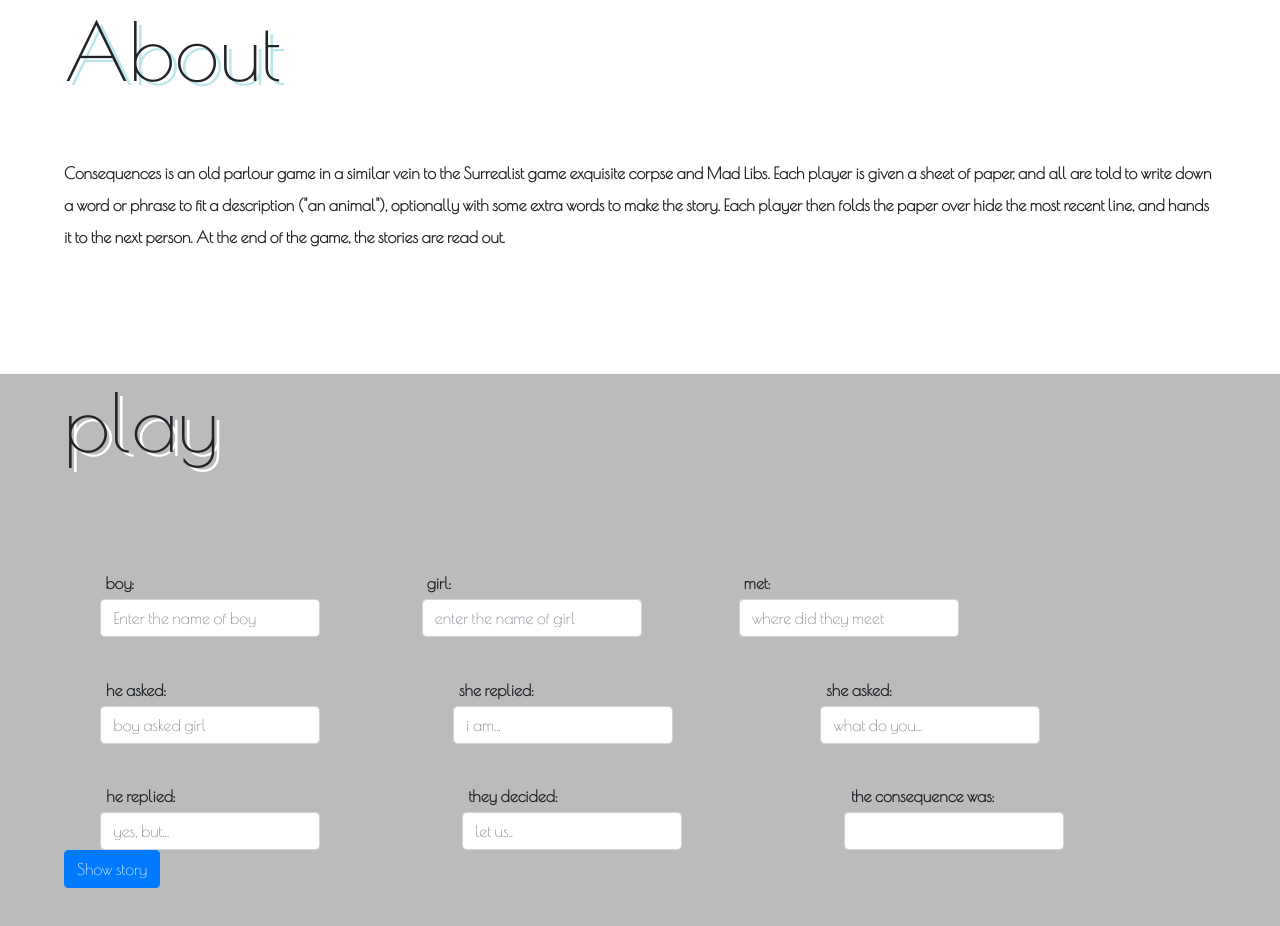
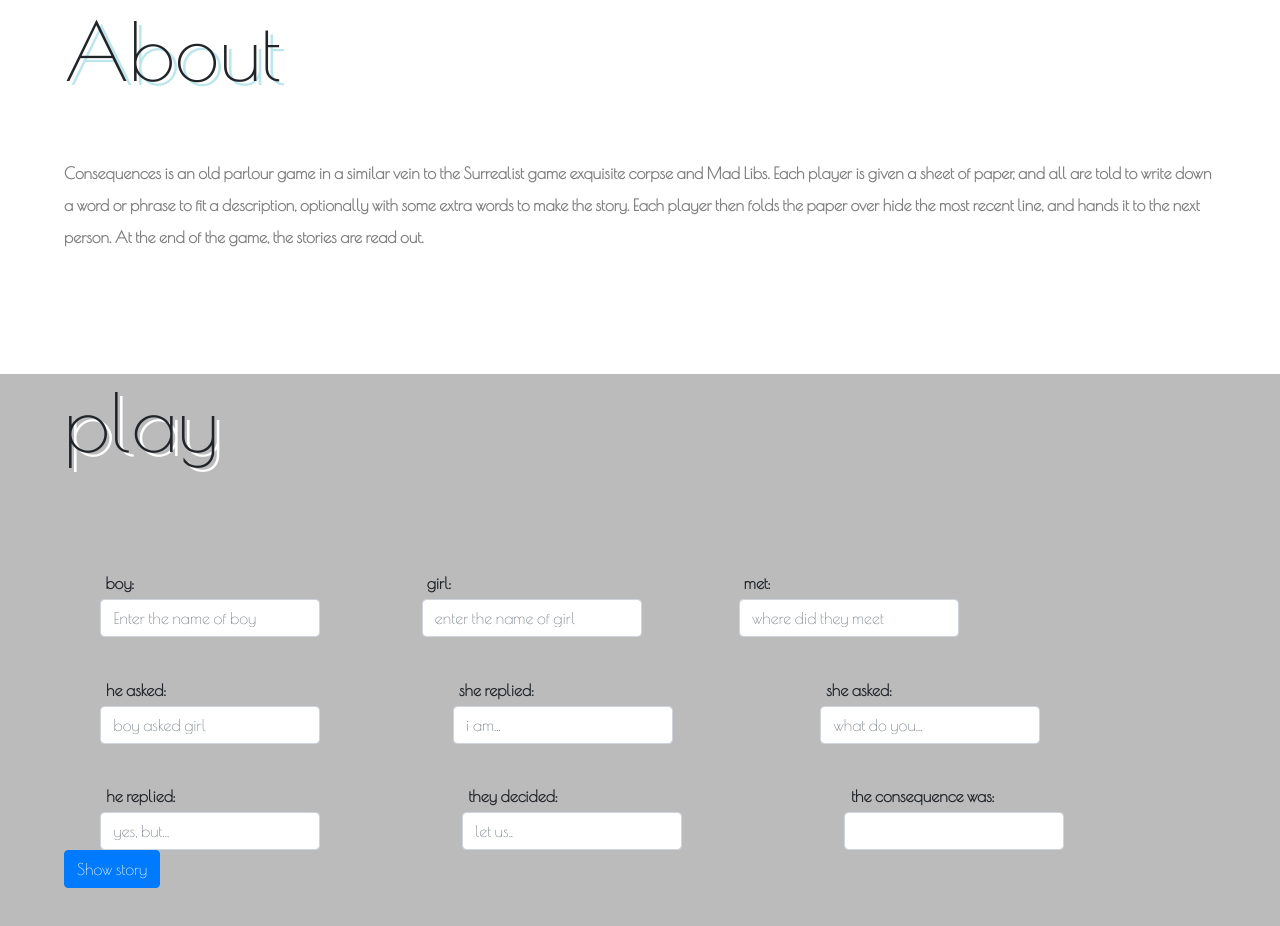
Before and after one commit to akankshakashyap/consequences, a plain HTML site: page index.html in a window 1280 px wide. Shown: the part 835-1761 px from the top of the page. Drawn offline with nearby package versions, Linux system fonts and the light colour scheme.

Commit message:
Update index.html

```diff
--- a/index.html
+++ b/index.html
@@ -7,6 +7,8 @@
   <link rel="preconnect" href="https://fonts.gstatic.com">
   <link rel="stylesheet" href="https://cdn.jsdelivr.net/npm/bootstrap@4.5.3/dist/css/bootstrap.min.css" integrity="sha384-TX8t27EcRE3e/ihU7zmQxVncDAy5uIKz4rEkgIXeMed4M0jlfIDPvg6uqKI2xXr2" crossorigin="anonymous">
   <link rel="preconnect" href="https://fonts.gstatic.com">
+  <link href="https://fonts.googleapis.com/css2?family=Gloria+Hallelujah&display=swap" rel="stylesheet">
+
   <link href="https://fonts.googleapis.com/css2?family=Poiret+One&family=Sacramento&display=swap" rel="stylesheet">
   <link rel="stylesheet" href="./styles.css">
 </head>
@@ -52,8 +54,8 @@
   <div class="second-container" id="#about">
     <h3 style=" text-shadow: 5px 4px #bce6eb;">About</h3>
 
-    <p>Consequences is an old parlour game in a similar vein to the Surrealist game exquisite corpse and Mad Libs.
-      Each player is given a sheet of paper, and all are told to write down a word or phrase to fit a description ("an animal"), optionally with some extra words to make the story. Each player then folds the paper over hide the most recent line, and
+    <p style="color: grey;">Consequences is an old parlour game in a similar vein to the Surrealist game exquisite corpse and Mad Libs.
+      Each player is given a sheet of paper, and all are told to write down a word or phrase to fit a description, optionally with some extra words to make the story. Each player then folds the paper over hide the most recent line, and
       hands it to the next person. At the end of the game, the stories are read out.
 
     </p>
@@ -83,7 +85,7 @@
       </div>
       <div class="form-group">
         <label for="she replied">she replied:</label>
-        <input  class="form-control" placeholder="i am..." id="">
+        <input class="form-control" placeholder="i am..." id="">
       </div>
       <div class="form-group">
         <label for="sheasked">she asked:</label>
```
